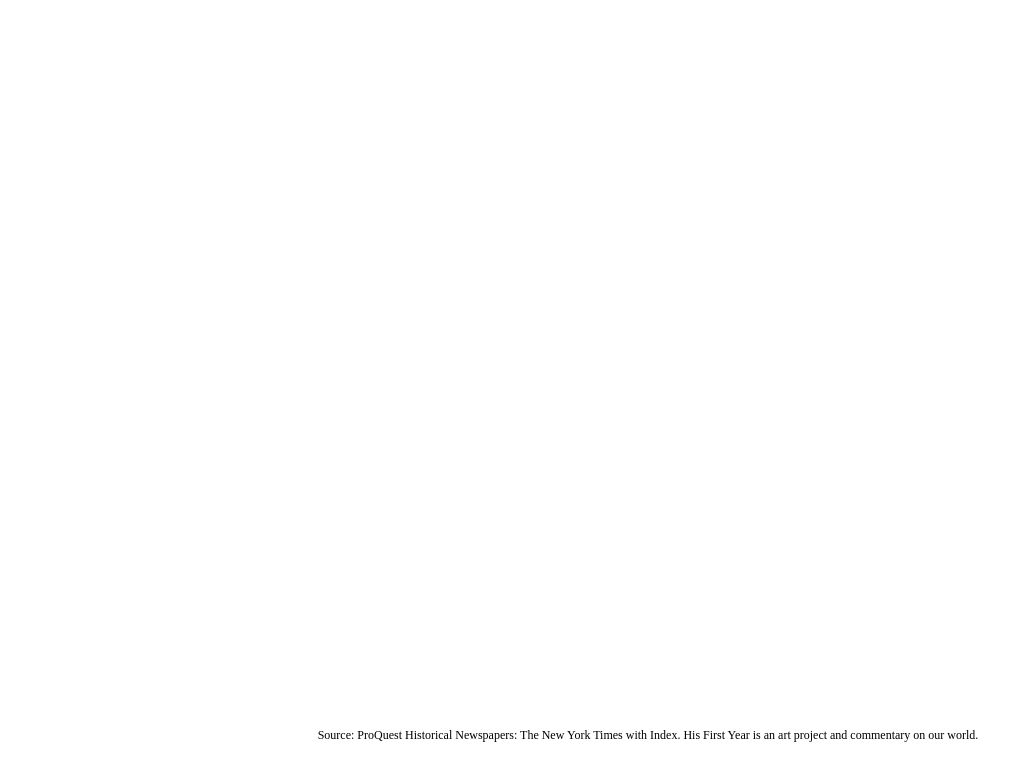
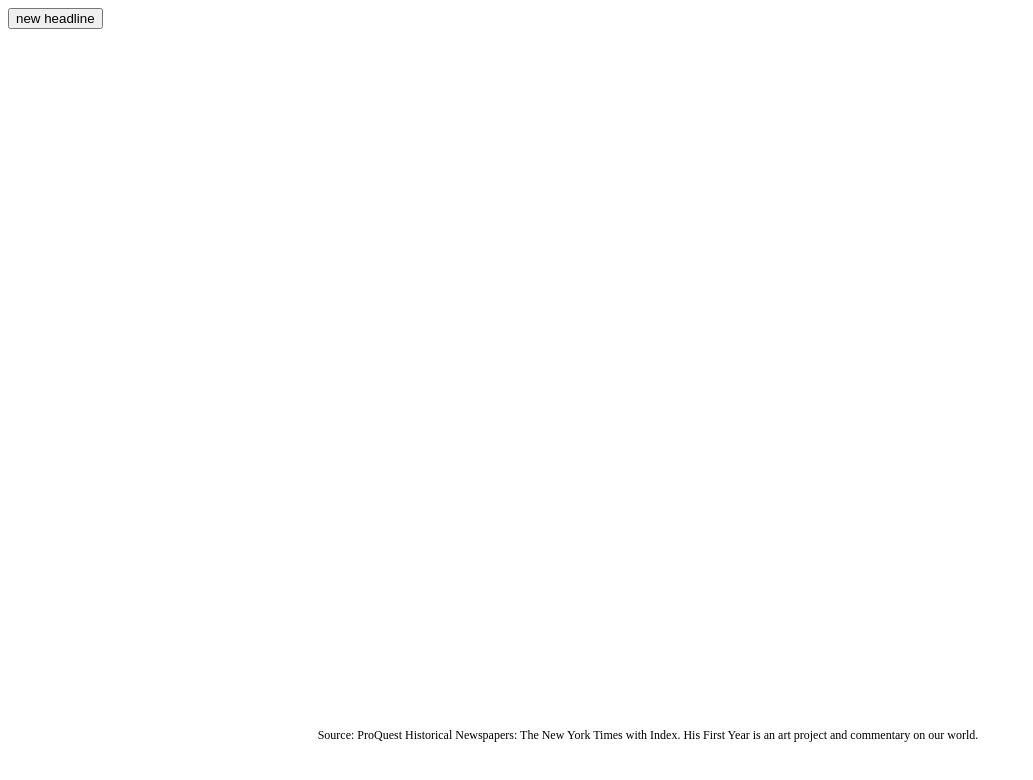
Before and after one commit to crufty/crufty.github.io, a plain HTML site: page index.html in a window 1280 px wide. Shown: the whole page, without its empty margins (0-1033 px from the left). Drawn offline with Linux system fonts and the light colour scheme; no server answers.

Commit message:
trying to add a new headline button

```diff
--- a/index.html
+++ b/index.html
@@ -55,6 +55,10 @@
             margin-bottom: 20px;
         }
     </style>
+
+    <form action="http://hisfirstyear.org">
+        <input type="submit" value="new headline" />
+
     <div id='container'></div>
     <footer>
         <p> Source: ProQuest Historical Newspapers: The New York Times with Index. His First Year is an art project and commentary
```
